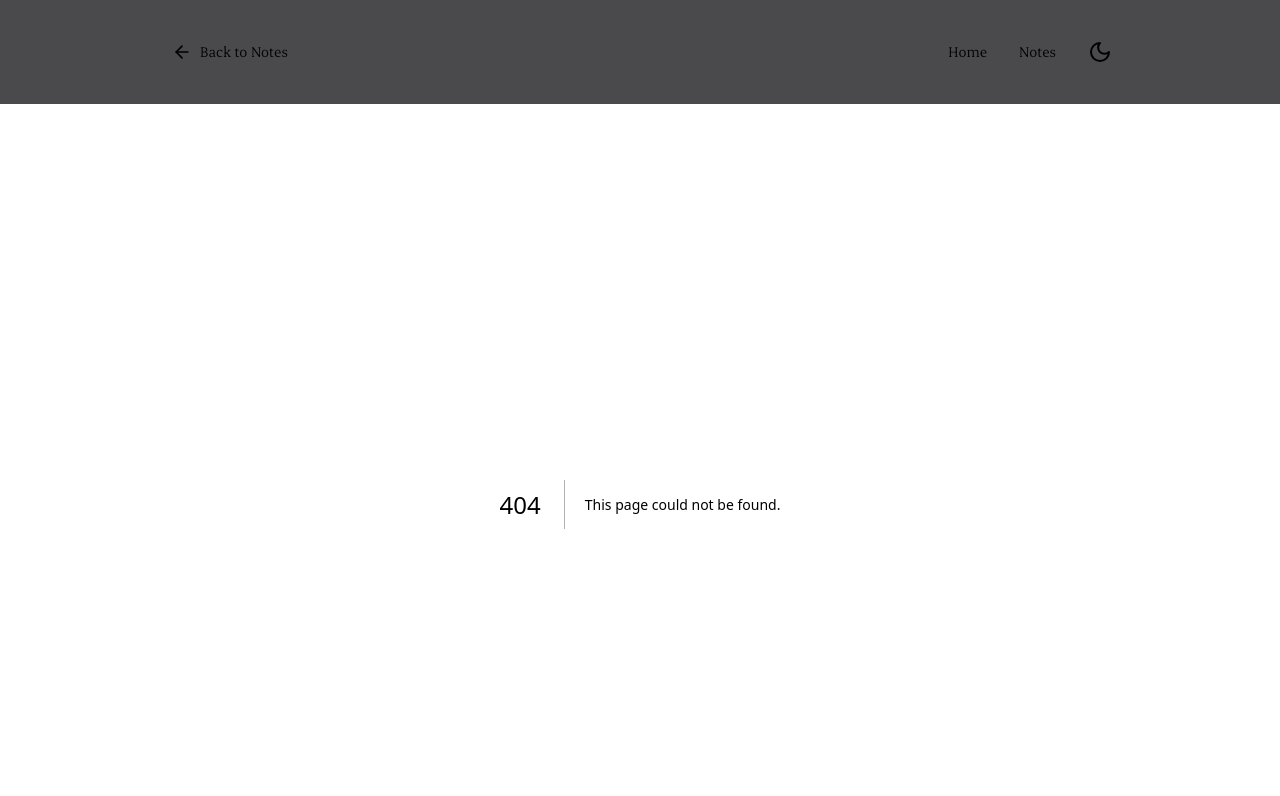
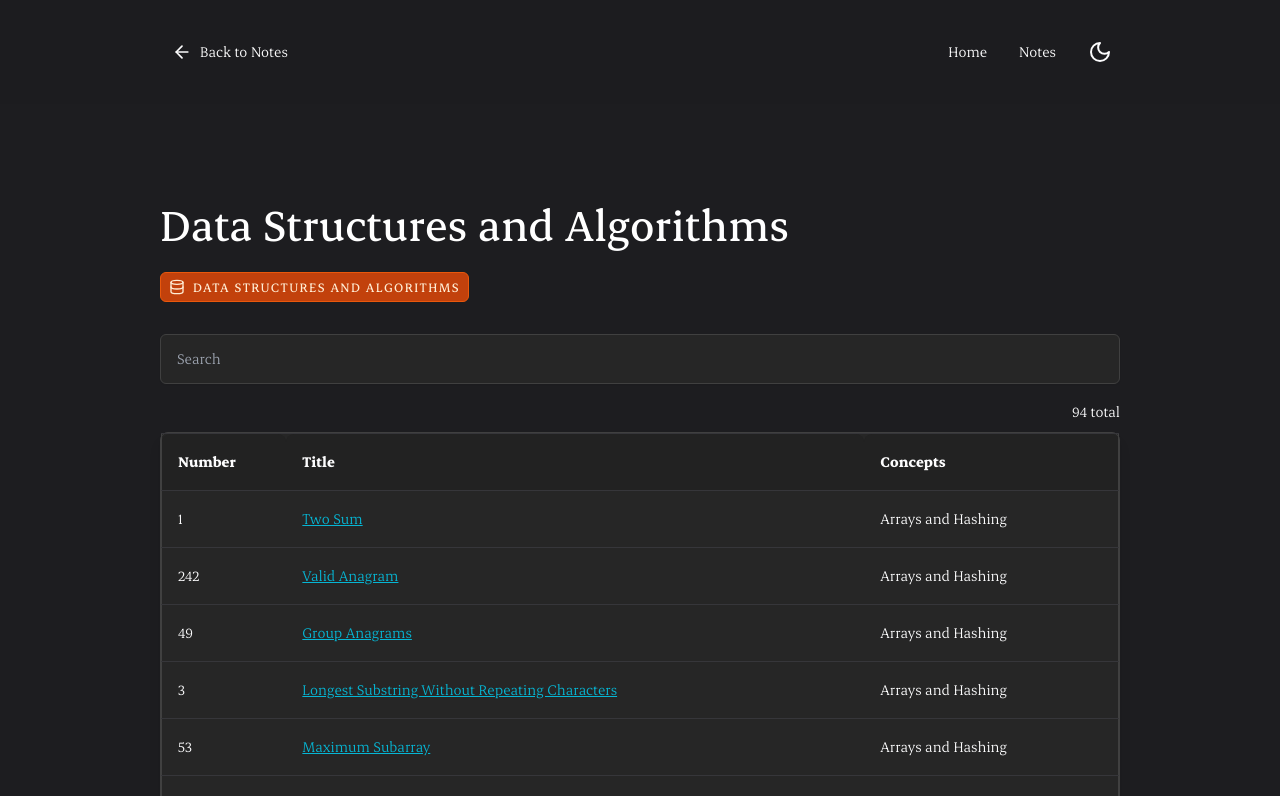
Before and after one commit to pnewsam/paultnewsam.com, a Next.js app: page /notes/data-structures-and-algorithms in a window 1280 px wide. Before the commit this address had no page. Shown: the top 796 px of the page. Built offline with nearby package versions, Linux system fonts and the light colour scheme.

Commit message:
Fix deploy

```diff
--- a/src/app/notes/_components/DataStructuresAndAlgorithms.constants.ts
+++ b/src/app/notes/_components/DataStructuresAndAlgorithms.constants.ts
@@ -18,7 +18,7 @@ import {
 
 export const rows = [
   {
-    number: 1,
+    order: 1,
     path: "/notes/data-structures-and-algorithms/arrays-and-hashing",
     title: "Arrays and Hashing",
     concepts: "Sliding window; two-pointer technique; hashing for fast lookups",
@@ -27,7 +27,7 @@ export const rows = [
     ),
   },
   {
-    number: 2,
+    order: 2,
     path: "/notes/data-structures-and-algorithms/sliding-window",
     title: "Sliding Window",
     concepts: "",
@@ -36,7 +36,7 @@ export const rows = [
     ),
   },
   {
-    number: 3,
+    order: 3,
     path: "/notes/data-structures-and-algorithms/two-pointers",
     title: "Two Pointers",
     concepts: "",
@@ -45,7 +45,7 @@ export const rows = [
     ),
   },
   {
-    number: 4,
+    order: 4,
     path: "/notes/data-structures-and-algorithms/binary-search",
     title: "Binary Search",
     concepts: "Divide and conquer; variations of binary search",
@@ -54,7 +54,7 @@ export const rows = [
     ),
   },
   {
-    number: 5,
+    order: 5,
     path: "/notes/data-structures-and-algorithms/linked-lists",
     title: "Linked Lists",
     concepts: "Pointer manipulation; ",
@@ -63,7 +63,7 @@ export const rows = [
     ),
   },
   {
-    number: 6,
+    order: 6,
     path: "/notes/data-structures-and-algorithms/stacks-and-queues",
     title: "Stacks and Queues",
     concepts: "Stack for backtracking; monotonic stack; queue for BFS",
@@ -72,7 +72,7 @@ export const rows = [
     ),
   },
   {
-    number: 7,
+    order: 7,
     path: "/notes/data-structures-and-algorithms/trees",
     title: "Trees",
     concepts: "DFS; BFS; recursion",
@@ -81,7 +81,7 @@ export const rows = [
     ),
   },
   {
-    number: 8,
+    order: 8,
     path: "/notes/data-structures-and-algorithms/tries",
     title: "Tries",
     concepts: "Prefix trees; character-by-character search",
@@ -90,7 +90,7 @@ export const rows = [
     ),
   },
   {
-    number: 9,
+    order: 9,
     path: "/notes/data-structures-and-algorithms/heaps-and-priority-queues",
     title: "Heaps and Priority Queues",
     concepts: "",
@@ -99,7 +99,7 @@ export const rows = [
     ),
   },
   {
-    number: 10,
+    order: 10,
     path: "/notes/data-structures-and-algorithms/graphs",
     title: "Graphs",
     concepts: "BFS; DFS; adjacency lists; detecting cycles",
@@ -108,7 +108,7 @@ export const rows = [
     ),
   },
   {
-    number: 11,
+    order: 11,
     path: "/notes/data-structures-and-algorithms/backtracking",
     title: "Backtracking",
     concepts: "Recursion with constraints; pruning",
@@ -117,7 +117,7 @@ export const rows = [
     ),
   },
   {
-    number: 12,
+    order: 12,
     path: "/notes/data-structures-and-algorithms/dynamic-programming",
     title: "Dynamic Programming",
     concepts: "Bottom-up vs top-down; memoization",
@@ -126,7 +126,7 @@ export const rows = [
     ),
   },
   {
-    number: 13,
+    order: 13,
     path: "/notes/data-structures-and-algorithms/greedy-algorithms",
     title: "Greedy Algorithms",
     concepts: "Local optimum; global optimum",
@@ -135,7 +135,7 @@ export const rows = [
     ),
   },
   {
-    number: 14,
+    order: 14,
     path: "/notes/data-structures-and-algorithms/bit-manipulation",
     title: "Bit Manipulation",
     concepts: "Bit manipulation",
--- a/src/app/notes/_components/DataStructuresAndAlgorithmsTable.tsx
+++ b/src/app/notes/_components/DataStructuresAndAlgorithmsTable.tsx
@@ -21,8 +21,8 @@ export function DataStructuresAndAlgorithmsTable() {
       </thead>
       <tbody>
         {rows.map((row) => (
-          <tr>
-            <td>{row.number}</td>
+          <tr key={row.order}>
+            <td>{row.order}</td>
             <td>
               <TextLink href={row.path}>{row.title}</TextLink>
             </td>
--- /dev/null
+++ b/src/app/notes/_components/ProblemsTable.tsx
@@ -0,0 +1,71 @@
+"use client";
+
+import { useState } from "react";
+
+import { Card } from "@/components/Card";
+import { Input } from "@/components/Input";
+import { Table } from "@/components/Table";
+import { ExternalLink } from "@/components/typography/ExternalLink";
+import {
+  Problem,
+  numCompleted,
+  numProblems,
+  problems,
+} from "@/constants/problems";
+
+export function ProblemsTable() {
+  const [search, setSearch] = useState("");
+
+  return (
+    <>
+      <div className="flex justify-between gap-4 py-2">
+        <Input
+          type="text"
+          placeholder="Search"
+          size="lg"
+          className="w-full"
+          value={search}
+          onChange={(e) => setSearch(e.target.value)}
+        />
+      </div>
+      <div className="flex justify-between gap-4 py-2">
+        <span></span>
+        <span>{numProblems} total</span>
+      </div>
+
+      <Card>
+        <Table>
+          <thead>
+            <tr>
+              <th>Number</th>
+              <th>Title</th>
+              <th>Concepts</th>
+            </tr>
+          </thead>
+          <tbody>
+            {problems.map((problem: Problem) => (
+              <tr key={problem.number}>
+                <td>{problem.number}</td>
+                <td>
+                  <ExternalLink href={problem.url}>
+                    {problem.title}
+                  </ExternalLink>
+                </td>
+                <td>{problem.category}</td>
+              </tr>
+            ))}
+          </tbody>
+          <tfoot>
+            <tr>
+              <td colSpan={2} />
+              <td>
+                Completed: {numCompleted}/{numProblems}&nbsp;(
+                {Math.round((numCompleted / numProblems) * 100)}%)
+              </td>
+            </tr>
+          </tfoot>
+        </Table>
+      </Card>
+    </>
+  );
+}
--- /dev/null
+++ b/src/app/notes/data-structures-and-algorithms/page.tsx
@@ -0,0 +1,24 @@
+import { Container } from "@/components/Container";
+import { PageHeader } from "@/components/PageHeader";
+import { Category } from "@/constants/pageMetadata";
+
+import { ProblemsTable } from "../_components/ProblemsTable";
+
+export const metadata = {
+  title: "Paul T. Newsam | Notes | Data Structures and Algorithms",
+  description: "A list of data structures and algorithms.",
+};
+
+export default function DataStructuresAndAlgorithmsPage() {
+  return (
+    <Container>
+      <section className="py-12 md:py-24">
+        <PageHeader
+          title="Data Structures and Algorithms"
+          tags={[Category.DataStructuresAndAlgorithms]}
+        />
+        <ProblemsTable />
+      </section>
+    </Container>
+  );
+}
--- /dev/null
+++ b/src/components/Input.tsx
@@ -0,0 +1,41 @@
+import { cva } from "class-variance-authority";
+
+import { cn } from "@/lib/utils";
+
+const inputVariants = cva(
+  "border bg-neutral-100 dark:bg-neutral-800 border-gray-200 dark:border-neutral-700 shadow-sm rounded-md",
+  {
+    variants: {
+      size: {
+        sm: "px-2 py-1",
+        md: "px-3 py-2",
+        lg: "px-4 py-3",
+      },
+    },
+  },
+);
+
+export function Input({
+  type,
+  placeholder,
+  className,
+  size = "md",
+  ...props
+}: {
+  type: string;
+  placeholder: string;
+  size: "sm" | "md" | "lg";
+  className?: string;
+} & Omit<
+  React.InputHTMLAttributes<HTMLInputElement>,
+  "size" | "type" | "placeholder"
+>) {
+  return (
+    <input
+      type={type}
+      placeholder={placeholder}
+      className={cn(inputVariants({ size, className }))}
+      {...props}
+    />
+  );
+}
--- a/src/constants/problems.ts
+++ b/src/constants/problems.ts
@@ -737,6 +737,11 @@ export const problems = [
   ...bitManipulation,
 ];
 
+export const numProblems = problems.length;
+export const numCompleted = problems.filter(
+  (problem) => problem.status === Status.Done,
+).length;
+
 const essentialProblems = problems.filter(
   (problem) => problem.importance === Importance.Essential,
 );
```
